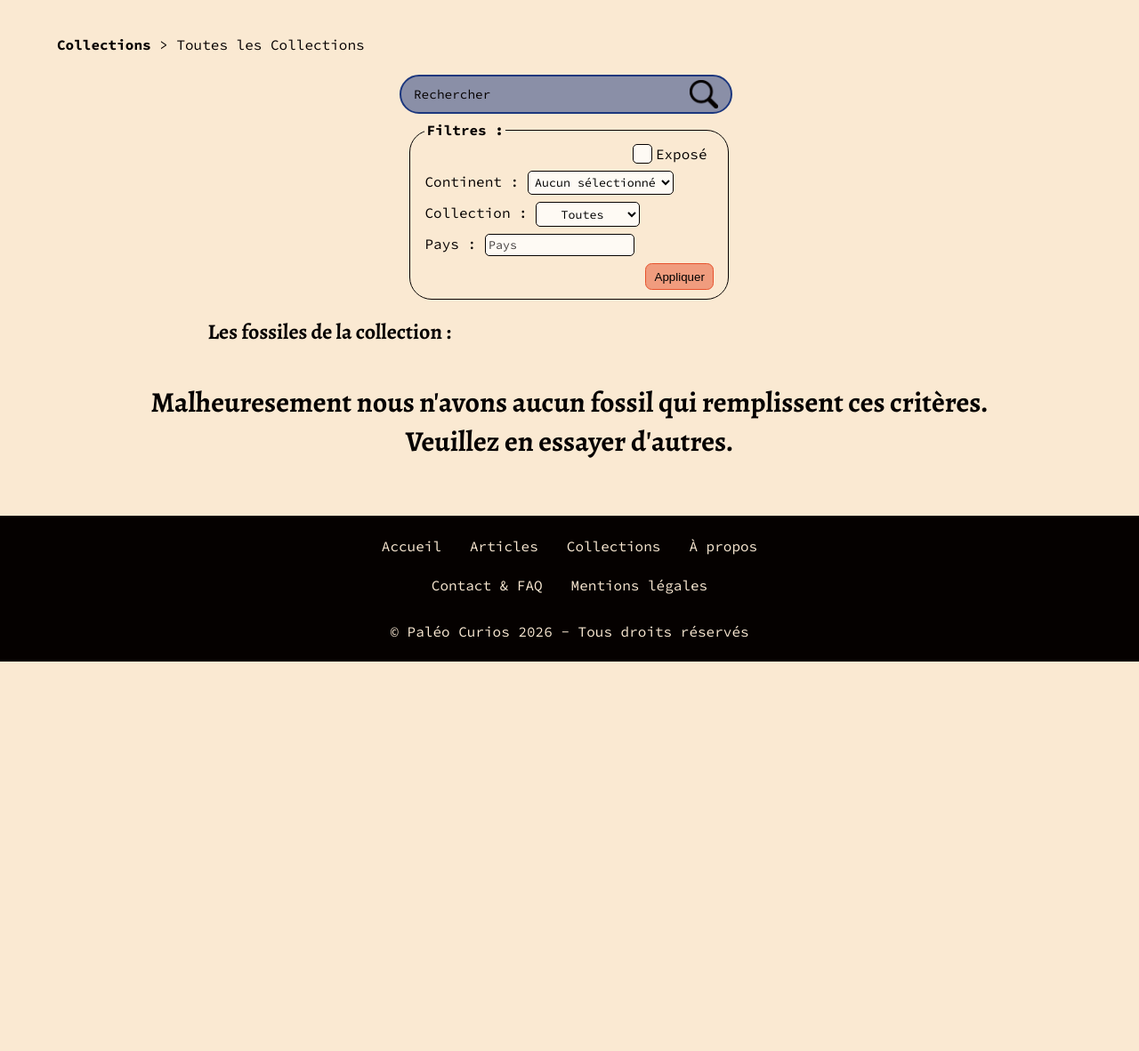
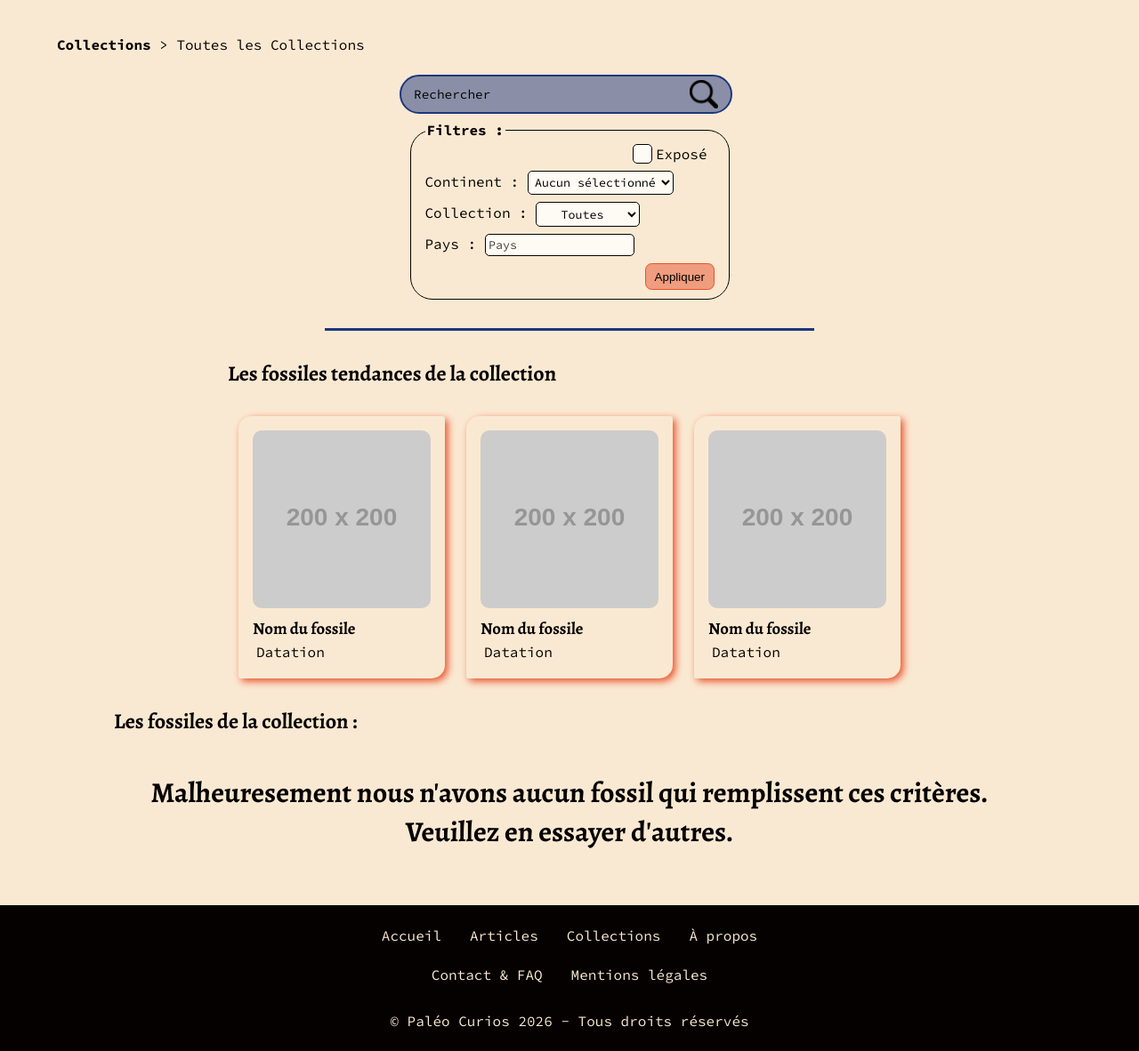
Before and after one commit to JMasingarbe/Paleo_Curios, a PHP site: page /public/HTML/collection.html in a window 1280 px wide. Shown: the part 111-1293 px from the top of the page at 89% size. Before the commit the page ends 855 px from the top, so only its background shows below. Run offline with PHP 8.4, Linux system fonts and the light colour scheme; grey boxes labelled with a size stand in for pictures from a placeholder-image service; style sheets or scripts are compiled from the project's sources; some libraries are stand-ins or nearby versions; some web fonts are replaced.

Commit message:
FIX: revision conflicts after pull with wip for collection.html simplier style

```diff
--- a/public/HTML/collection.html
+++ b/public/HTML/collection.html
@@ -48,7 +48,7 @@
                     <button type="button" aria-label="Bouton de recherche"><img src="../../src/asset/icons/noun-search-2738105.png" alt="Icône de recherche"></button>
                 </div>
                 <!-- Filter -->
-                <form action="" method="post">
+                <form action="#" method="get">
                     <fieldset>
                         <legend>Filtres :</legend>
 
@@ -92,10 +92,43 @@
                             <input type="text" name="search_country" id="search_country" placeholder="Pays" maxlength="50">
                         </div>
 
-                        <button type="button" href="collection.html" id="submit_filters_button" class="sec_link_button">Appliquer</button>
+                        <button type="submit" id="submit_filters_button" class="sec_link_button">Appliquer</button>
                     </fieldset>
                 </form>
             </div>
+
+            <div class="divider"></div>
+
+            <!-- Collection's trend fossils -->
+            <section id="trend_fossils">
+                <h2>Les fossiles tendances de la collection</h2>
+                <div>
+                    <a href="fossil.html">
+                        <article>
+                            <img src="https://placehold.co/200" alt="Photo du fossile">
+                            <h3>Nom du fossile</h3>
+                            <p>Datation</p>
+                        </article>
+                    </a>
+
+                    <a href="fossil.html">
+                        <article>
+                            <img src="https://placehold.co/200" alt="Photo du fossile">
+                            <h3>Nom du fossile</h3>
+                            <p>Datation</p>
+                        </article>
+                    </a>
+
+                    <a href="fossil.html">
+                        <article>
+                            <img src="https://placehold.co/200" alt="Photo du fossile">
+                            <h3>Nom du fossile</h3>
+                            <p>Datation</p>
+                        </article>
+                    </a>
+                </div>
+            </section>
+        </div>
 
         <!-- Collection's fossils -->
         <h2 id="collection_fossils_title">Les fossiles de la collection :</h2>
@@ -314,7 +347,6 @@
                 <button type="button"><img src="../../src/asset/icons/noun-arrow-next-4971211.png" alt="Icône "></button>
                 <button type="button"><img src="../../src/asset/icons/noun-chevron-right-4213616.png" alt="Icône "></button>
             </div>
-
         </div>
 
     </main>
--- a/public/style/css/collection.css
+++ b/public/style/css/collection.css
@@ -132,6 +132,9 @@ main fieldset select {
 main fieldset #submit_filters_button {
   align-self: end;
 }
+main .divider {
+  justify-self: center;
+}
 main #trend_fossils div, main #collection_fossils {
   display: inline-flex;
   flex-wrap: wrap;
--- a/public/style/scss/collection.scss
+++ b/public/style/scss/collection.scss
@@ -152,6 +152,10 @@ main {
         }
     }
 
+    .divider {
+        justify-self: center;
+    }
+
     #trend_fossils div, #collection_fossils {
         display: inline-flex;
         flex-wrap: wrap;
```
Also changed, not shown: 1 other file.
